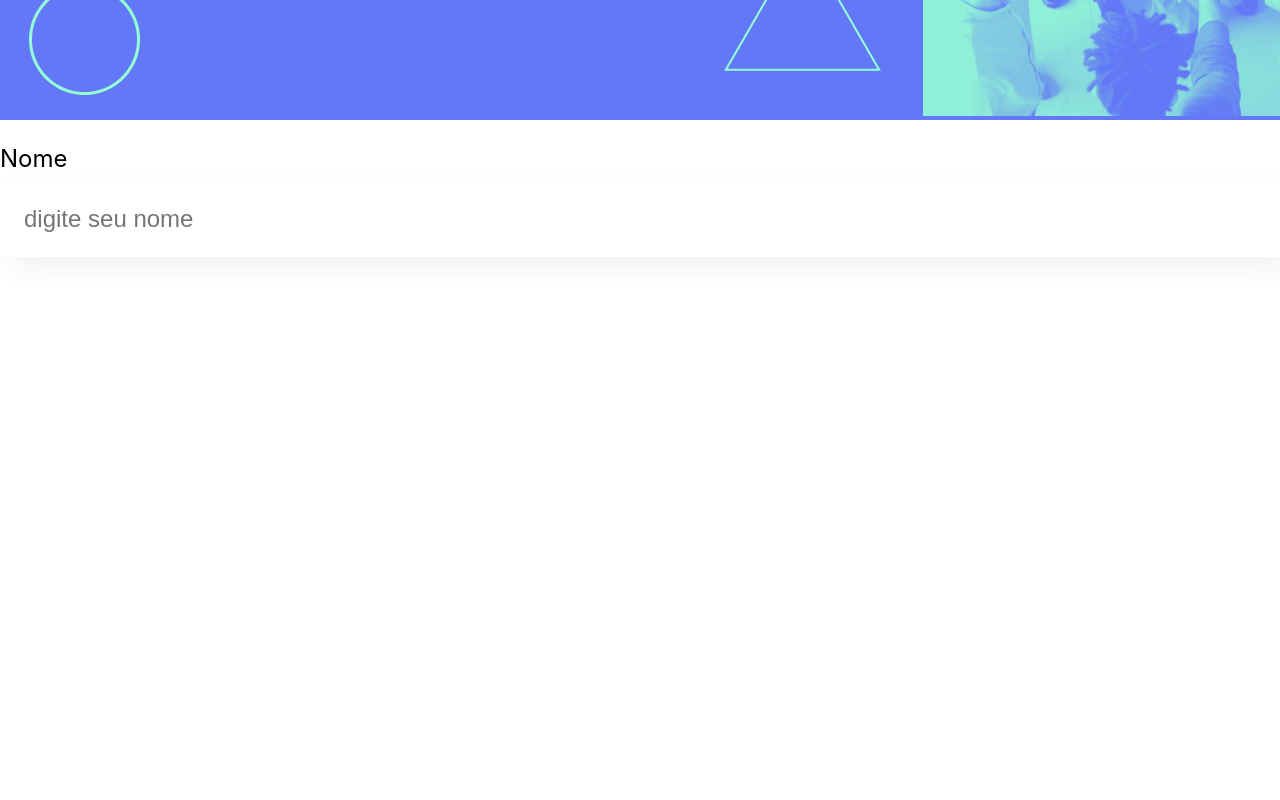
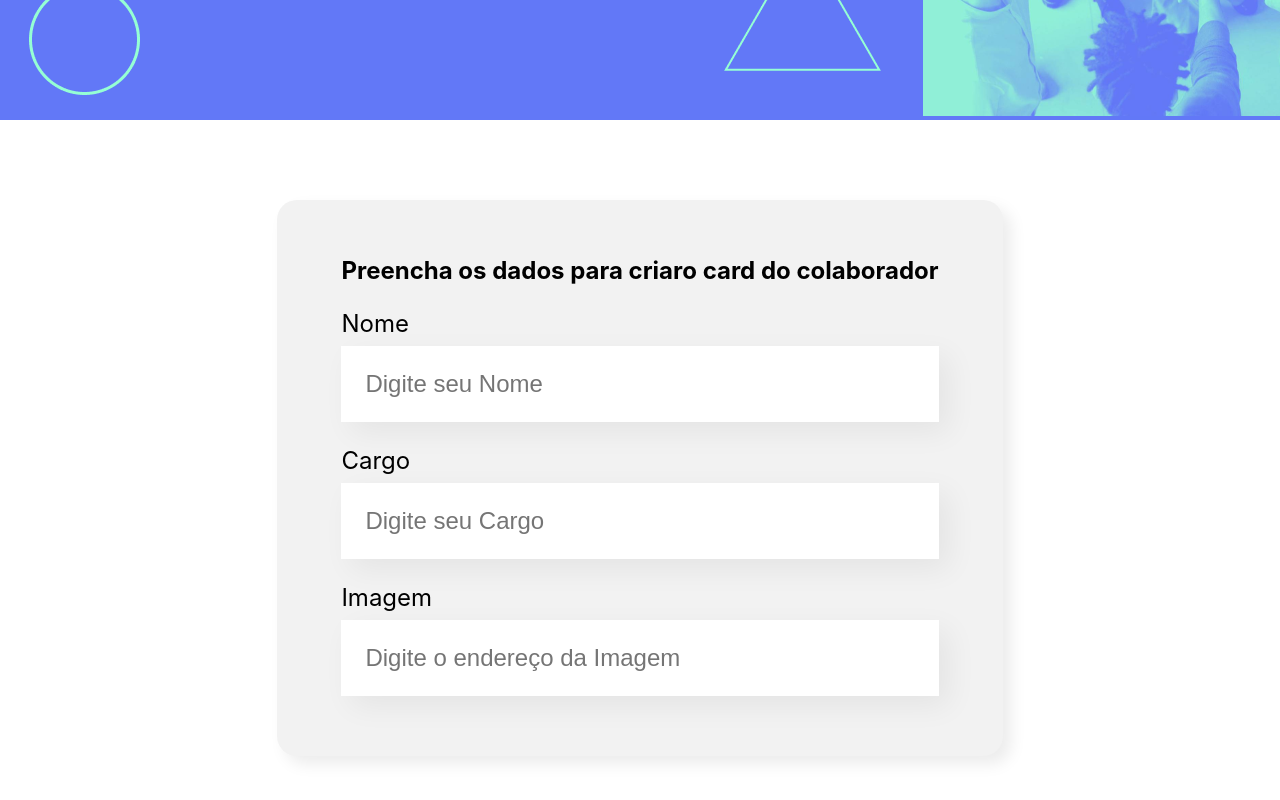
Before and after one commit to PabloRedig/ProjetoOrgano, a React (Create React App) app: page / in a window 1280 px wide. Shown: the part 440-1240 px from the top of the page. Before the commit the page ends 800 px from the top, so only its background shows below. Built offline with nearby package versions, Linux system fonts and the light colour scheme.

Commit message:
Criado o formulario e os Campos de texto

```diff
--- a/src/App.js
+++ b/src/App.js
@@ -1,12 +1,11 @@
 import Banner from './componentes/Banner/Banner';
-import CampoTexto from './componentes/CampoTexto/CampoTexto';
+import Formulario from './componentes/Formulario';
 
 function App() {
   return (
     <div className="App">
       <Banner/>
-      <CampoTexto/>
-
+      <Formulario/>
     </div>
   );
 }
--- a/src/componentes/CampoTexto/CampoTexto.js
+++ /dev/null
@@ -1,10 +0,0 @@
-import './CampoTexto.css'
-const CampoTexto =() => {
-    return(
-        <div className="campo-texto">
-            <label>Nome</label>
-            <input placeholder="digite seu nome"/>
-        </div>
-    )
-}
-export default CampoTexto
--- /dev/null
+++ b/src/componentes/CampoTexto/index.js
@@ -0,0 +1,13 @@
+import './CampoTexto.css'
+
+const CampoTexto =(props) => {
+    return(
+        <div className="campo-texto">
+            <label>
+                {props.label}
+            </label>
+            <input placeholder={props.placeholder}/>
+        </div>
+    )
+}
+export default CampoTexto
--- /dev/null
+++ b/src/componentes/Formulario/Formulario.css
@@ -0,0 +1,13 @@
+.formulario{
+    display: flex;
+    justify-content: center;
+    margin: 80px 0;
+}
+
+.formulario form{
+    max-width: 80%;
+    padding: 36px 64px;
+    border-radius: 20px;
+    background-color: #f2f2f2;
+    box-shadow: 8px 8px 16px rgba(0,0,0,0.08);
+}
--- /dev/null
+++ b/src/componentes/Formulario/index.js
@@ -0,0 +1,16 @@
+import CampoTexto from '../CampoTexto'
+import './Formulario.css'
+
+const Formulario = () =>{
+    return(
+        <section className="formulario">
+            <form>
+                <h2>Preencha os dados para criaro card do colaborador</h2>
+                <CampoTexto label="Nome" placeholder="Digite seu Nome" />
+                <CampoTexto label="Cargo" placeholder="Digite seu Cargo" />
+                <CampoTexto label="Imagem" placeholder="Digite o endereço da Imagem" />
+            </form>
+        </section>
+    )
+}
+export default Formulario;
```
